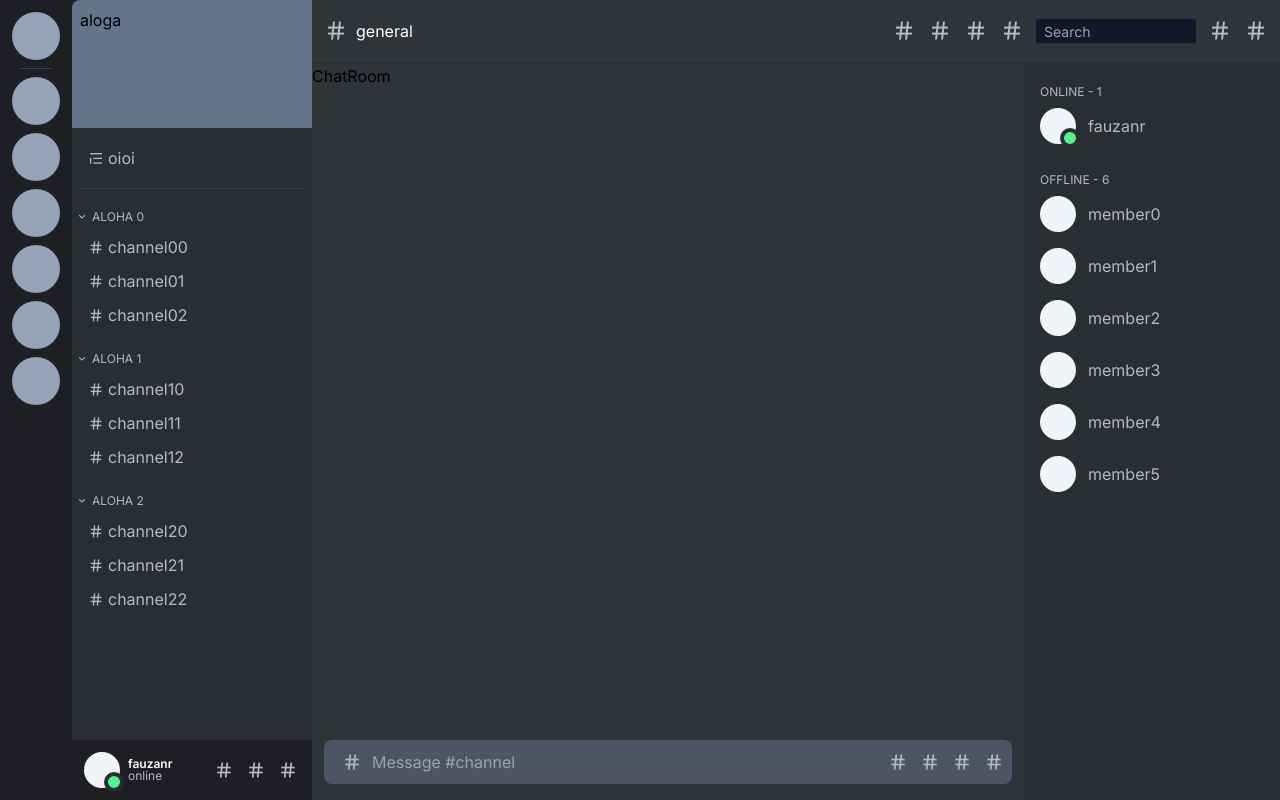
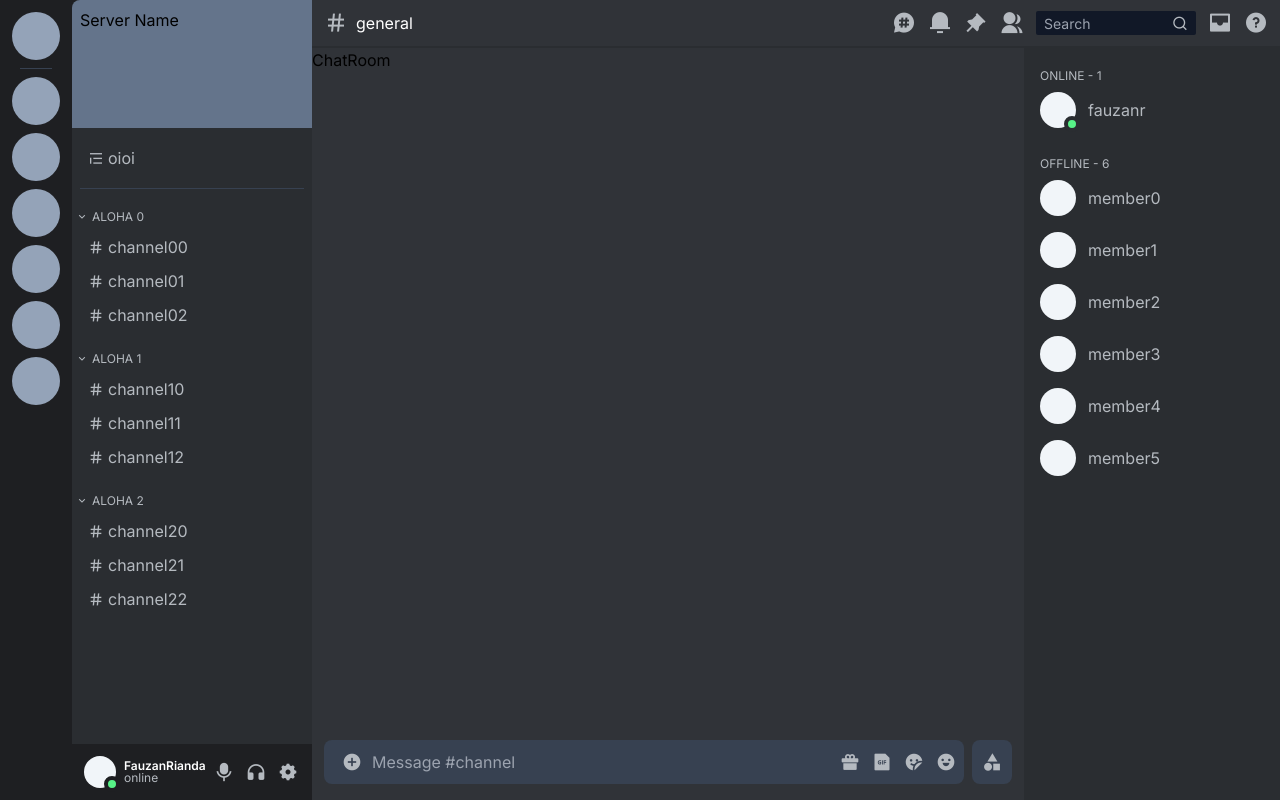
Before and after one commit to fauzanr/fauzanr.github.io, a Next.js app: page / in a window 1280 px wide. Built offline with nearby package versions, Linux system fonts and the light colour scheme.

Commit message:
picking icons

```diff
--- a/components/MainContent/ChannelRoom/Chatbox/index.tsx
+++ b/components/MainContent/ChannelRoom/Chatbox/index.tsx
@@ -1,25 +1,39 @@
 import Clickable from "@/components/Clickable";
-import { repeat } from "@/lib/utils";
 import React from "react";
 
 const Chatbox = () => {
   return (
-    <div className="bg-bg3 pb-4 px-3">
-      <div className="bg-gray-600 p-2 flex rounded-lg">
+    <div className="flex gap-2 bg-bg3 pb-4 px-3">
+      <div className="bg-gray-700 p-2 flex flex-auto rounded-lg">
         <Clickable noBG className="flex-none flex justify-center w-10">
-          <i className="ri-hashtag text-xl"></i>
+          <i className="ri-add-circle-fill text-xl"></i>
         </Clickable>
         <input
           placeholder="Message #channel"
-          className="outline-none resize-none min-w-0 w-full -my-2 py-2 no-scrollbar bg-gray-600"
+          className="outline-none resize-none min-w-0 w-full -my-2 py-2 no-scrollbar text-wh1 bg-gray-700"
         />
         <div className="flex gap-3">
-          {repeat(4, () => (
-            <Clickable noBG className="flex-none">
-              <i className="ri-hashtag text-xl"></i>
-            </Clickable>
-          ))}
+          <Clickable noBG className="flex-none">
+            <i className="ri-gift-2-fill text-xl"></i>
+          </Clickable>
+          <Clickable noBG className="flex-none">
+            <i className="ri-file-gif-fill text-xl"></i>
+          </Clickable>
+          <Clickable noBG className="flex-none">
+            <i className="ri-emoji-sticker-fill text-xl"></i>
+          </Clickable>
+          <Clickable noBG className="flex-none">
+            <i className="ri-emotion-fill text-xl"></i>
+          </Clickable>
         </div>
+      </div>
+      <div className="bg-gray-700 flex flex-none rounded-lg">
+        <Clickable
+          noBG
+          className="h-full w-10 flex items-center justify-center"
+        >
+          <i className="ri-shapes-fill text-xl"></i>
+        </Clickable>
       </div>
     </div>
   );
--- a/components/MainContent/ChannelRoom/MemberTab/index.tsx
+++ b/components/MainContent/ChannelRoom/MemberTab/index.tsx
@@ -9,7 +9,7 @@ const Member: FCC<{ online?: boolean }> = ({ online, children }) => (
       <div className="relative">
         <div className="rounded-full bg-slate-100 h-9 w-9"></div>
         {online && (
-          <span className="absolute rounded-full h-3 w-3 bg-green -right-1 -bottom-1 border-4 border-bg2 box-content"></span>
+          <span className="absolute rounded-full h-2 w-2 bg-green -right-1 -bottom-1 border-4 border-bg2 box-content"></span>
         )}
       </div>
       <div>{children}</div>
--- a/components/MainContent/Sidebar/Channels/index.tsx
+++ b/components/MainContent/Sidebar/Channels/index.tsx
@@ -65,7 +65,7 @@ const Channels = () => {
   return (
     <div className="h-full flex flex-col rounded-tl-lg bg-bg2">
       <div className="relative flex-none h-32 rounded-tl-lg border-none bg-slate-500">
-        <div className="absolute left-0 right-0 p-2">aloga</div>
+        <div className="absolute left-0 right-0 p-2">Server Name</div>
       </div>
       <div className="my-3">
         <ChannelItem Icon={<i className="ri-quote-text"></i>}>oioi</ChannelItem>
--- a/components/MainContent/Sidebar/UserControl/index.tsx
+++ b/components/MainContent/Sidebar/UserControl/index.tsx
@@ -4,14 +4,14 @@ import React from "react";
 const UserControl = () => {
   return (
     <div className="flex items-center p-2">
-      <Clickable className="group flex flex-auto items-center p-1">
+      <Clickable className="group flex flex-auto items-center p-1 overflow-hidden">
         <div className="relative">
-          <div className="rounded-full bg-slate-100 h-9 w-9"></div>
-          <span className="absolute rounded-full h-3 w-3 bg-green -right-1 -bottom-1 border-4 border-bg2 box-content"></span>
+          <div className="rounded-full bg-slate-100 h-8 w-8"></div>
+          <span className="absolute rounded-full h-2 w-2 bg-green -right-1 -bottom-1 border-4 border-bg1 box-content"></span>
         </div>
         <div className="flex flex-col ml-2">
-          <span className="leading-none text-xs text-white font-semibold">
-            fauzanr
+          <span className="leading-none text-xs text-white font-semibold text-nowrap">
+            FauzanRianda
           </span>
           <span className="group-hover:hidden leading-none text-xs text-wh2">
             online
@@ -23,13 +23,13 @@ const UserControl = () => {
       </Clickable>
       <div className="flex flex-none text-wh2">
         <Clickable className="h-8 w-8 flex items-center justify-center">
-          <i className="ri-hashtag text-xl"></i>
+          <i className="ri-mic-fill text-xl"></i>
         </Clickable>
         <Clickable className="h-8 w-8 flex items-center justify-center">
-          <i className="ri-hashtag text-xl"></i>
+          <i className="ri-headphone-fill text-xl"></i>
         </Clickable>
         <Clickable className="h-8 w-8 flex items-center justify-center">
-          <i className="ri-hashtag text-xl"></i>
+          <i className="ri-settings-5-fill text-xl"></i>
         </Clickable>
       </div>
     </div>
--- a/components/MainContent/Topbar/index.tsx
+++ b/components/MainContent/Topbar/index.tsx
@@ -1,31 +1,47 @@
 import Clickable from "@/components/Clickable";
-import { repeat } from "@/lib/utils";
 import React from "react";
+
+const SearchInput = () => (
+  <div className="relative">
+    <input
+      className="outline-none rounded-sm bg-gray-900 text-wh2 text-sm pl-2 pr-7 w-40 h-6"
+      placeholder="Search"
+    />
+    <span className="absolute top-0 bottom-0 right-2 pointer-events-none">
+      <i className="ri-search-line text-wh2"></i>
+    </span>
+  </div>
+);
 
 const Topbar = () => {
   return (
-    <div className="bg-bg3 h-16 border-bg2 border-b-2 flex items-center px-3">
+    <div className="bg-bg3 h-12 border-bg2 border-b-2 flex items-center px-3">
       <div className="flex flex-auto items-center overflow-x-hidden w-0">
         <i className="ri-hashtag text-wh2 text-2xl mr-2"></i>
         <span className="text-white">general</span>
       </div>
       <div className="flex flex-none items-center gap-3">
-        {repeat(4, () => (
-          <Clickable noBG>
-            <i className="ri-hashtag text-2xl"></i>
-          </Clickable>
-        ))}
+        <Clickable noBG>
+          <i className="ri-chat-thread-fill text-2xl"></i>
+        </Clickable>
+        <Clickable noBG>
+          <i className="ri-notification-3-fill text-2xl"></i>
+        </Clickable>
+        <Clickable noBG>
+          <i className="ri-pushpin-fill text-2xl"></i>
+        </Clickable>
+        <Clickable noBG>
+          <i className="ri-group-fill text-2xl"></i>
+        </Clickable>
 
-        <input
-          className="outline-none rounded-sm bg-gray-900 text-wh2 text-sm px-2 w-40 h-6"
-          placeholder="Search"
-        />
+        <SearchInput />
 
-        {repeat(2, () => (
-          <Clickable noBG>
-            <i className="ri-hashtag text-2xl"></i>
-          </Clickable>
-        ))}
+        <Clickable noBG>
+          <i className="ri-inbox-fill text-2xl"></i>
+        </Clickable>
+        <Clickable noBG>
+          <i className="ri-question-fill text-2xl"></i>
+        </Clickable>
       </div>
     </div>
   );
```
